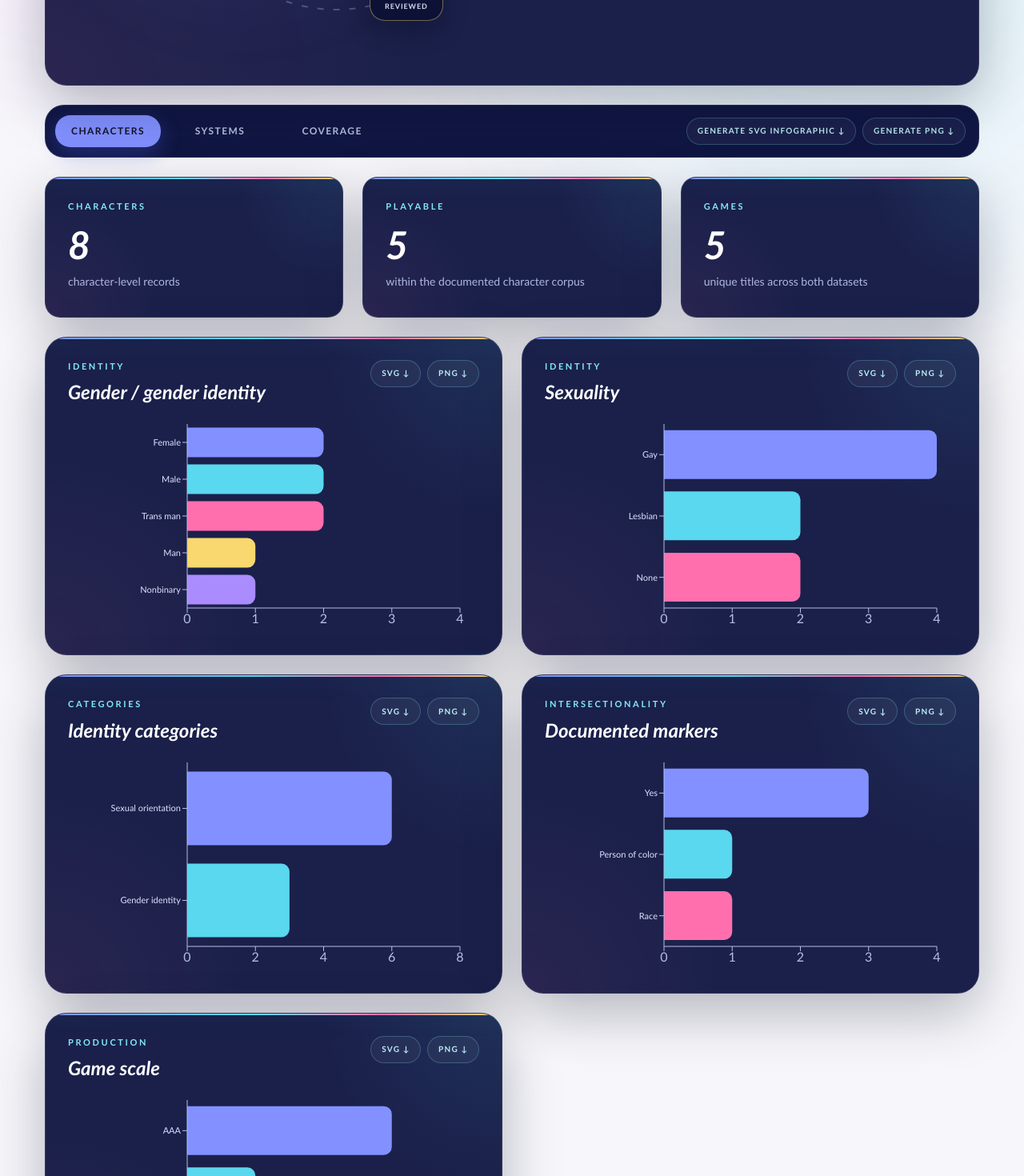
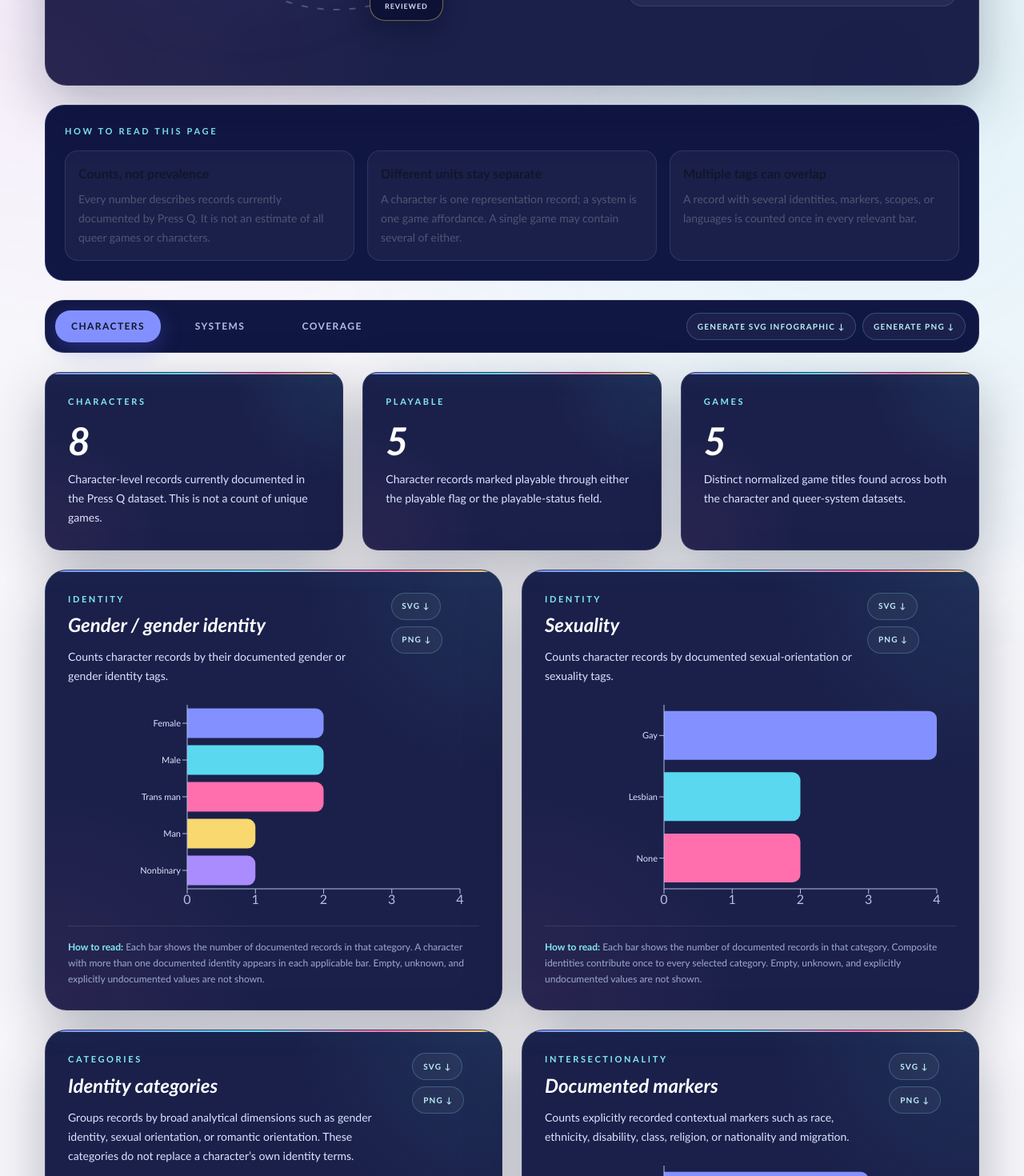
Before and after one commit to renanuhoh-crypto/queer-video-game-character-atlas, a Next.js app: page /analytics in a window 1280 px wide. Shown: the part 1260-2730 px from the top of the page at 80% size. Built offline with nearby package versions, Linux system fonts and the light colour scheme.

Commit message:
Redesign Press Q and add Quiu Flight

```diff
--- a/src/components/VisualAnalytics.tsx
+++ b/src/components/VisualAnalytics.tsx
@@ -248,11 +248,15 @@ function ExportControls({
 function BarPanel({
   eyebrow,
   title,
+  description,
+  countingNote,
   data,
   filename,
 }: {
   eyebrow: string;
   title: string;
+  description: string;
+  countingNote?: string;
   data: ReturnType<typeof sortedData>;
   filename: string;
 }) {
@@ -268,6 +272,9 @@ function BarPanel({
           <h3 className="mt-2 text-xl font-black italic text-white sm:text-2xl">
             {title}
           </h3>
+          <p className="mt-3 max-w-2xl text-sm leading-6 text-slate-300">
+            {description}
+          </p>
         </div>
         <ExportControls targetRef={ref} filename={filename} />
       </div>
@@ -308,6 +315,13 @@ function BarPanel({
           No data has been documented for this view yet.
         </p>
       )}
+
+      <p className="mt-4 border-t border-white/10 pt-4 text-xs leading-5 text-[#9da8d1]">
+        <strong className="text-[#83e9f5]">How to read:</strong>{" "}
+        Each bar shows the number of documented records in that category.
+        {countingNote ? ` ${countingNote}` : ""} Empty, unknown, and explicitly
+        undocumented values are not shown.
+      </p>
     </section>
   );
 }
@@ -328,6 +342,8 @@ function OrbitOverview({
       id: "characters",
       label: "Characters",
       value: characters,
+      description:
+        "Character-level records in the Press Q dataset. A character appearing in one game counts as one unit.",
       x: "50%",
       y: "4%",
       color: "#8291ff",
@@ -336,6 +352,8 @@ function OrbitOverview({
       id: "systems",
       label: "Systems",
       value: systems,
+      description:
+        "Documented queer affordances or game systems. One game can contribute several separate system records.",
       x: "88%",
       y: "44%",
       color: "#59d8ef",
@@ -344,6 +362,8 @@ function OrbitOverview({
       id: "reviewed",
       label: "Reviewed",
       value: reviewed,
+      description:
+        "Character and system records whose research status is marked Reviewed.",
       x: "67%",
       y: "84%",
       color: "#f8d86f",
@@ -352,6 +372,8 @@ function OrbitOverview({
       id: "languages",
       label: "Source languages",
       value: languages,
+      description:
+        "Distinct non-empty language codes recorded for the sources used across both datasets.",
       x: "13%",
       y: "61%",
       color: "#ff6fae",
@@ -464,6 +486,9 @@ function OrbitOverview({
             {active.value}
           </p>
           <p className="mt-1 font-bold text-slate-300">{active.label}</p>
+          <p className="mt-3 text-sm leading-6 text-slate-400">
+            {active.description}
+          </p>
         </div>
       </div>
     </section>
@@ -598,6 +623,33 @@ export default function VisualAnalytics({ characters, systems }: Props) {
         languages={Object.keys(data.maps.language).length}
       />
 
+      <section className="rounded-[1.5rem] border border-[#8291ff]/20 bg-[#111743] p-5 text-[#d9def5] sm:p-6">
+        <p className={EYEBROW}>How to read this page</p>
+        <div className="mt-4 grid gap-4 md:grid-cols-3">
+          <div className="rounded-2xl border border-white/10 bg-white/[.04] p-4">
+            <h3 className="font-black text-white">Counts, not prevalence</h3>
+            <p className="mt-2 text-sm leading-6 text-slate-300">
+              Every number describes records currently documented by Press Q.
+              It is not an estimate of all queer games or characters.
+            </p>
+          </div>
+          <div className="rounded-2xl border border-white/10 bg-white/[.04] p-4">
+            <h3 className="font-black text-white">Different units stay separate</h3>
+            <p className="mt-2 text-sm leading-6 text-slate-300">
+              A character is one representation record; a system is one game
+              affordance. A single game may contain several of either.
+            </p>
+          </div>
+          <div className="rounded-2xl border border-white/10 bg-white/[.04] p-4">
+            <h3 className="font-black text-white">Multiple tags can overlap</h3>
+            <p className="mt-2 text-sm leading-6 text-slate-300">
+              A record with several identities, markers, scopes, or languages
+              is counted once in every relevant bar.
+            </p>
+          </div>
+        </div>
+      </section>
+
       <div className="flex flex-col gap-4 rounded-[1.5rem] border border-white/10 bg-[#111743] p-3 sm:flex-row sm:items-center sm:justify-between">
         <div className="grid gap-2 sm:grid-cols-3">
           {(["characters", "systems", "coverage"] as Lens[]).map((item) => (
@@ -655,47 +707,57 @@ export default function VisualAnalytics({ characters, systems }: Props) {
             <MetricCard
               label="Characters"
               value={characters.length}
-              note="character-level records"
+              definition="Character-level records currently documented in the Press Q dataset. This is not a count of unique games."
             />
             <MetricCard
               label="Playable"
               value={data.playable}
-              note="within the documented character corpus"
+              definition="Character records marked playable through either the playable flag or the playable-status field."
             />
             <MetricCard
               label="Games"
               value={data.uniqueGames}
-              note="unique titles across both datasets"
+              definition="Distinct normalized game titles found across both the character and queer-system datasets."
             />
           </div>
           <div className="grid gap-6 lg:grid-cols-2">
             <BarPanel
               eyebrow="Identity"
               title="Gender / gender identity"
+              description="Counts character records by their documented gender or gender identity tags."
+              countingNote="A character with more than one documented identity appears in each applicable bar."
               data={sortedData(data.maps.gender)}
               filename="pressq-gender"
             />
             <BarPanel
               eyebrow="Identity"
               title="Sexuality"
+              description="Counts character records by documented sexual-orientation or sexuality tags."
+              countingNote="Composite identities contribute once to every selected category."
               data={sortedData(data.maps.sexuality)}
               filename="pressq-sexuality"
             />
             <BarPanel
               eyebrow="Categories"
               title="Identity categories"
+              description="Groups records by broad analytical dimensions such as gender identity, sexual orientation, or romantic orientation. These categories do not replace a character’s own identity terms."
+              countingNote="One record can belong to several analytical categories."
               data={sortedData(data.maps.identity)}
               filename="pressq-identity-categories"
             />
             <BarPanel
               eyebrow="Intersectionality"
               title="Documented markers"
+              description="Counts explicitly recorded contextual markers such as race, ethnicity, disability, class, religion, or nationality and migration."
+              countingNote="Absence from the chart means not documented in the field, not that the marker is absent from the character."
               data={sortedData(data.maps.intersectionality)}
               filename="pressq-intersectionality"
             />
             <BarPanel
               eyebrow="Production"
               title="Game scale"
+              description="Counts character records by the recorded production scale of their game, such as AAA, AA, independent, mobile, browser, or student/amateur."
+              countingNote="This counts character records, so a game with several documented characters contributes several times."
               data={sortedData(data.maps.scale)}
               filename="pressq-game-scale"
             />
@@ -709,7 +771,7 @@ export default function VisualAnalytics({ characters, systems }: Props) {
             <MetricCard
               label="Systems"
               value={systems.length}
-              note="queer affordance records"
+              definition="Individual records of queer possibilities or affordances provided by a game. A game may have several system records."
             />
             <MetricCard
               label="Games"
@@ -718,36 +780,41 @@ export default function VisualAnalytics({ characters, systems }: Props) {
                   systems.map((system) => normalize(system.game_title)),
                 ).size
               }
-              note="titles with documented systems"
+              definition="Distinct game titles that currently have at least one documented queer-system record."
             />
             <MetricCard
               label="Types"
               value={Object.keys(data.maps.systemType).length}
-              note="distinct possibilities"
+              definition="Distinct system-type categories represented in the current queer-systems dataset."
             />
           </div>
           <div className="grid gap-6 lg:grid-cols-2">
             <BarPanel
               eyebrow="Affordances"
               title="System types"
+              description="Counts records by what the game allows, such as character creation, pronoun selection, same-gender romance, or queer family creation."
               data={sortedData(data.maps.systemType)}
               filename="pressq-system-types"
             />
             <BarPanel
               eyebrow="Multiple choice"
               title="Affected scopes"
+              description="Counts which parts of the game are affected: the player avatar, NPCs, relationships, family systems, or the wider game world."
+              countingNote="A system that affects several scopes contributes once to each selected scope."
               data={sortedData(data.maps.scope)}
               filename="pressq-scopes"
             />
             <BarPanel
               eyebrow="Agency"
               title="Player dependency"
+              description="Shows how much the queer experience depends on player choice: none, partial, or full dependency."
               data={sortedData(data.maps.dependency)}
               filename="pressq-player-dependency"
             />
             <BarPanel
               eyebrow="Access"
               title="Availability"
+              description="Shows how the system becomes available: by default, optionally, conditionally, through an expansion or DLC, or only through mods."
               data={sortedData(data.maps.availability)}
               filename="pressq-availability"
             />
@@ -761,12 +828,12 @@ export default function VisualAnalytics({ characters, systems }: Props) {
             <MetricCard
               label="Reviewed"
               value={data.reviewed}
-              note="characters + systems"
+              definition="Character and system records marked Reviewed in the research-status field."
             />
             <MetricCard
               label="Source languages"
               value={Object.keys(data.maps.language).length}
-              note="visible language gaps"
+              definition="Distinct non-empty source-language codes across both datasets. This measures language variety, not the number of sources."
             />
             <MetricCard
               label="No status"
@@ -778,25 +845,29 @@ export default function VisualAnalytics({ characters, systems }: Props) {
                   0,
                 )
               }
-              note="records awaiting classification"
+              definition="Character and system records without a recognized research-status value. These records still require workflow classification."
             />
           </div>
           <div className="grid gap-6 lg:grid-cols-2">
             <BarPanel
               eyebrow="Progress"
               title="Research status"
+              description="Counts records at each workflow stage: identified or queued, in research, reviewed, or needing verification."
               data={sortedData(data.maps.status)}
               filename="pressq-research-status"
             />
             <BarPanel
               eyebrow="Evidence"
               title="Recorded confidence"
+              description="Counts records by the curator’s confidence in the available evidence: low, medium, or high. Confidence describes evidence quality, not the importance of the representation."
               data={sortedData(data.maps.confidence)}
               filename="pressq-evidence-confidence"
             />
             <BarPanel
               eyebrow="Gaps"
               title="Source languages"
+              description="Counts records by the language of the source used to document them. This makes language concentration and under-researched languages visible."
+              countingNote="A record with more than one source language contributes to each listed language."
               data={sortedData(data.maps.language)}
               filename="pressq-source-languages"
             />
@@ -805,9 +876,10 @@ export default function VisualAnalytics({ characters, systems }: Props) {
       ) : null}
 
       <p className="rounded-2xl border border-[#8291ff]/25 bg-[#111743] px-5 py-4 text-xs font-medium leading-6 text-[#b5bee3]">
-        Percentages and counts describe only the corpus documented by Press Q.
-        A composite identity is counted in each selected category, while still
-        remaining a single character in the overall total.
+        All counts describe only the corpus documented by Press Q. Bar charts
+        omit empty, unknown, and explicitly undocumented values. Composite or
+        multi-select records are counted in every applicable category while
+        remaining one record in the overall total.
       </p>
     </div>
   );
@@ -816,18 +888,18 @@ export default function VisualAnalytics({ characters, systems }: Props) {
 function MetricCard({
   label,
   value,
-  note,
+  definition,
 }: {
   label: string;
   value: number;
-  note: string;
+  definition: string;
 }) {
   return (
     <article className={`${PANEL} min-h-44`}>
       <div className="pq-data-prism" aria-hidden="true" />
       <p className={EYEBROW}>{label}</p>
       <p className="mt-4 text-5xl font-black italic text-white">{value}</p>
-      <p className="mt-3 text-sm text-slate-400">{note}</p>
+      <p className="mt-3 text-sm leading-6 text-slate-300">{definition}</p>
     </article>
   );
 }
```
